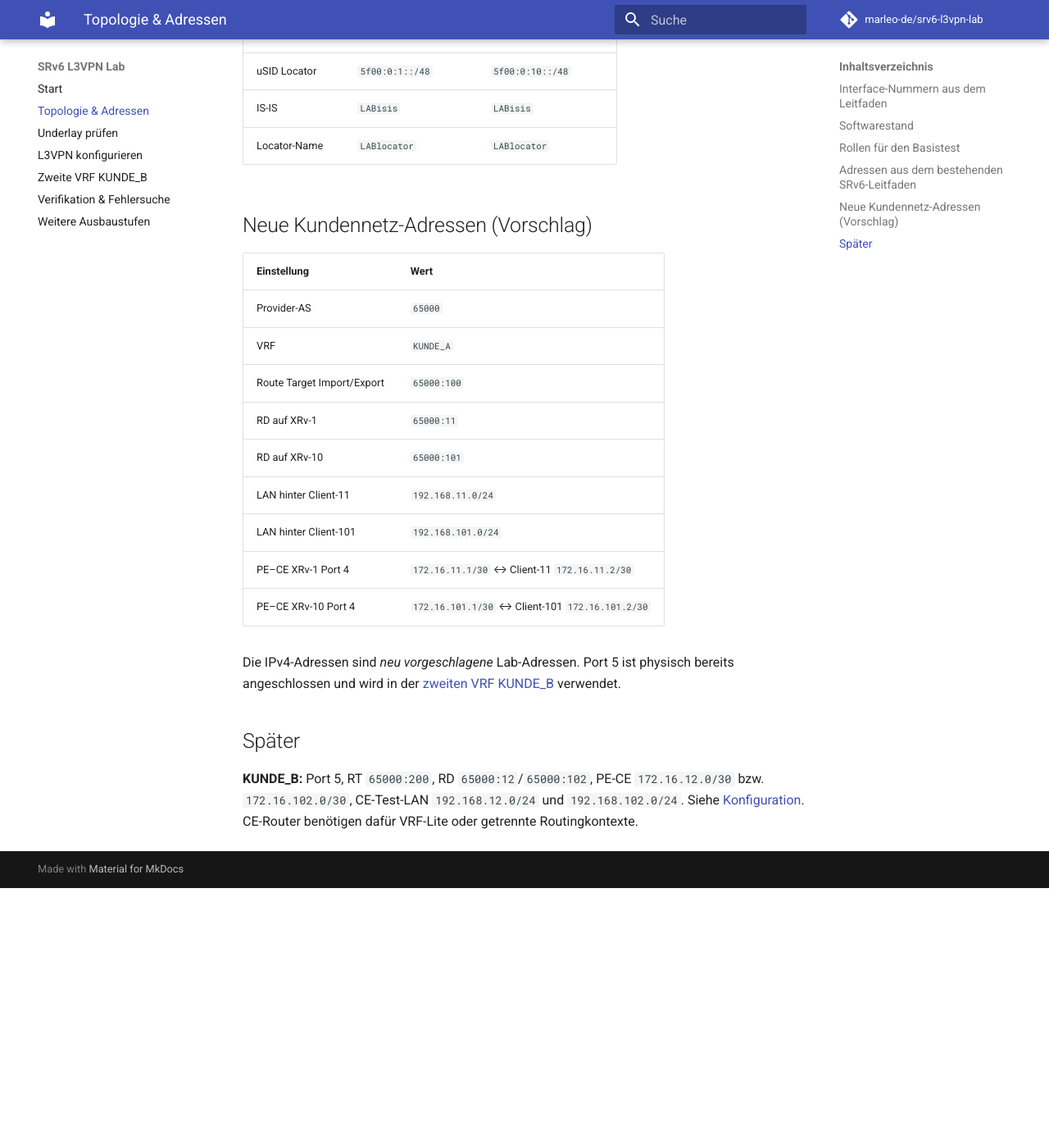
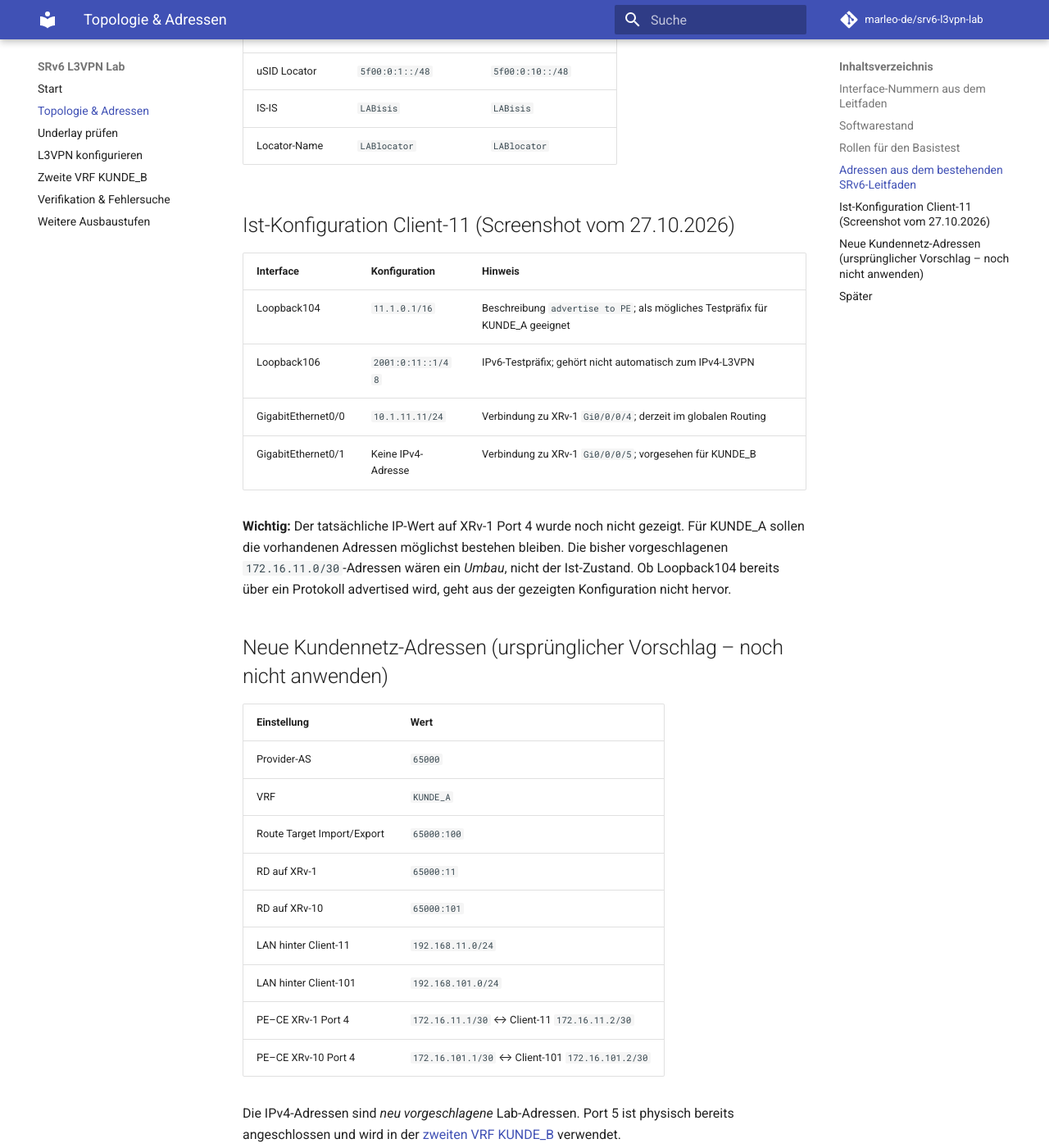
Before and after one commit to marleo-de/srv6-l3vpn-lab, an MkDocs documentation site: the page built from docs/topologie.md, in a window 1280 px wide and 1400 px high, scrolled down 1711 px. Shown: the whole window at 82% size. Built offline with MkDocs 1.6.1 and Material for MkDocs 9.7.7, drawn with Linux system fonts in a browser that asks for light colours; comment, search, counter and statistics services are not loaded; before the commit the page ends 2794 px from its top, so only the background shows below that.

Commit message:
Document actual Client-11 interface and loopback addressing

```diff
--- a/docs/topologie.md
+++ b/docs/topologie.md
@@ -49,7 +49,18 @@ Die roten Nummern sind **nicht** die letzten Ziffern der IPv4-Adressen. Vor der
 | IS-IS | `LABisis` | `LABisis` |
 | Locator-Name | `LABlocator` | `LABlocator` |
 
-## Neue Kundennetz-Adressen (Vorschlag)
+## Ist-Konfiguration Client-11 (Screenshot vom 27.10.2026)
+
+| Interface | Konfiguration | Hinweis |
+|---|---|---|
+| Loopback104 | `11.1.0.1/16` | Beschreibung `advertise to PE`; als mögliches Testpräfix für KUNDE_A geeignet |
+| Loopback106 | `2001:0:11::1/48` | IPv6-Testpräfix; gehört nicht automatisch zum IPv4-L3VPN |
+| GigabitEthernet0/0 | `10.1.11.11/24` | Verbindung zu XRv-1 `Gi0/0/0/4`; derzeit im globalen Routing |
+| GigabitEthernet0/1 | Keine IPv4-Adresse | Verbindung zu XRv-1 `Gi0/0/0/5`; vorgesehen für KUNDE_B |
+
+**Wichtig:** Der tatsächliche IP-Wert auf XRv-1 Port 4 wurde noch nicht gezeigt. Für KUNDE_A sollen die vorhandenen Adressen möglichst bestehen bleiben. Die bisher vorgeschlagenen `172.16.11.0/30`-Adressen wären ein *Umbau*, nicht der Ist-Zustand. Ob Loopback104 bereits über ein Protokoll advertised wird, geht aus der gezeigten Konfiguration nicht hervor.
+
+## Neue Kundennetz-Adressen (ursprünglicher Vorschlag – noch nicht anwenden)
 
 | Einstellung | Wert |
 |---|---|
```
